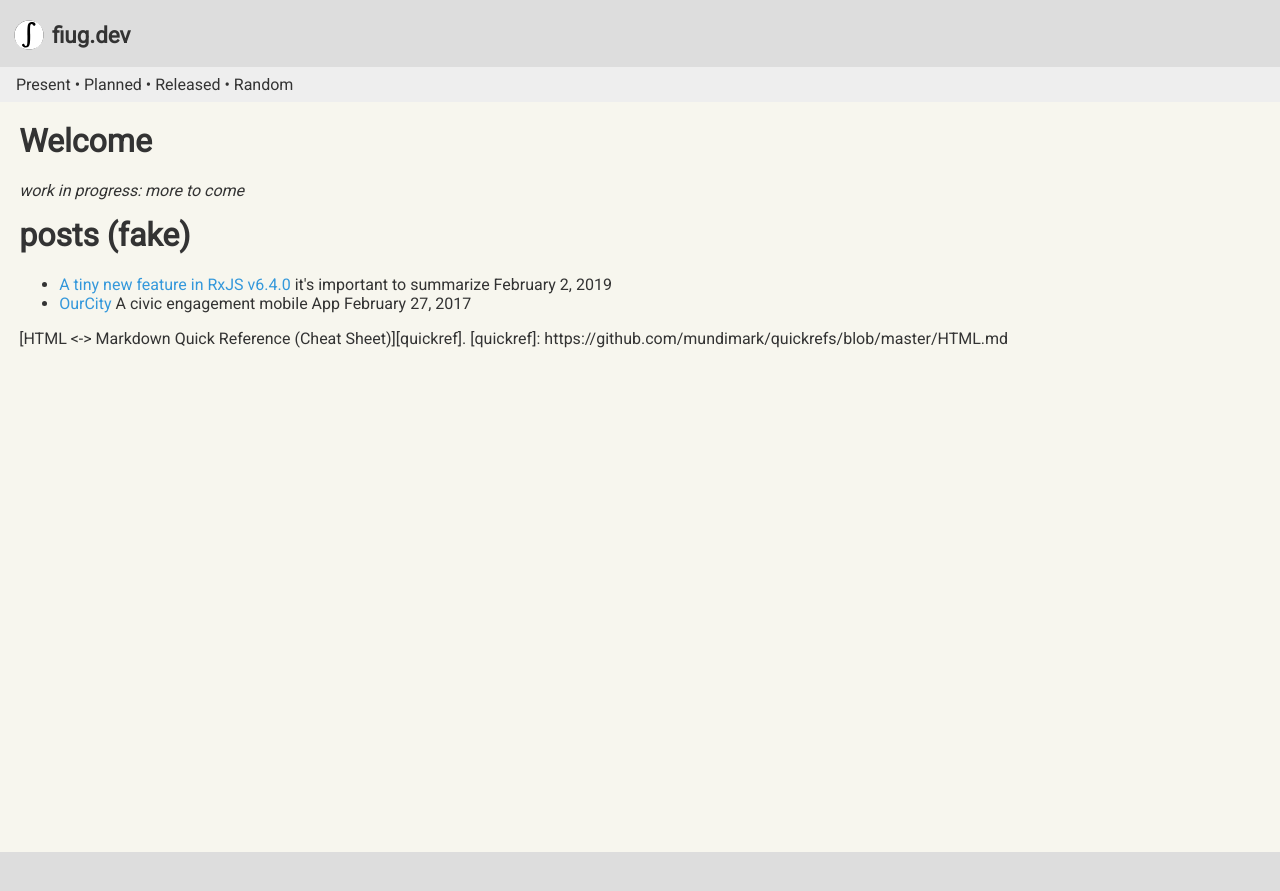
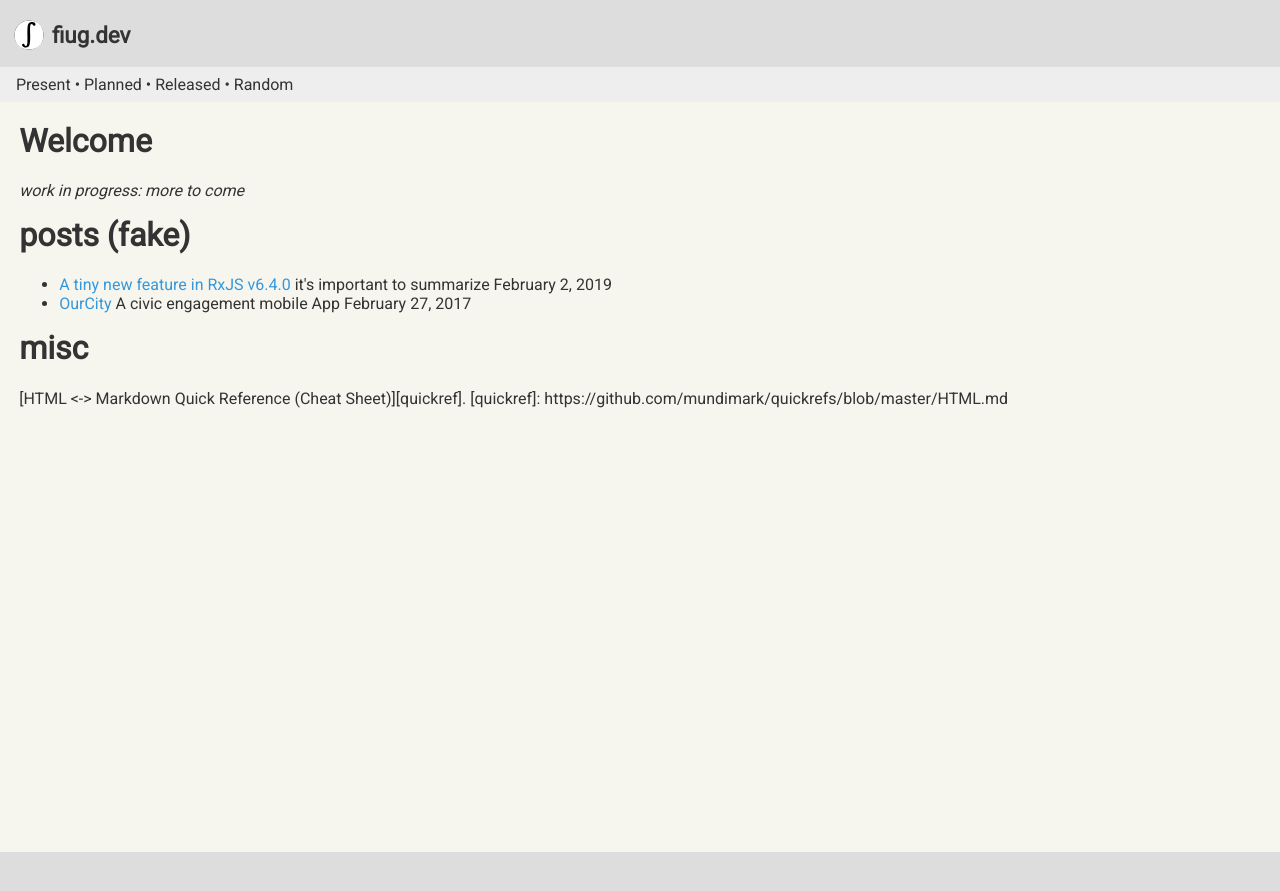
Before and after one commit to fiugd/blog, a Jekyll site: the page built from docs/index.md, in a window 1280 px wide. Shown: the top 891 px of the page. Built offline with Jekyll 4.4.1, drawn with Linux system fonts in a browser that asks for light colours.

Commit message:
Update index.md

```diff
--- a/docs/index.md
+++ b/docs/index.md
@@ -20,5 +20,6 @@ _work in progress: more to come_
   {% endfor %}
 </ul>
 
+# misc
 [HTML <-> Markdown Quick Reference (Cheat Sheet)][quickref].
 [quickref]: https://github.com/mundimark/quickrefs/blob/master/HTML.md
```
